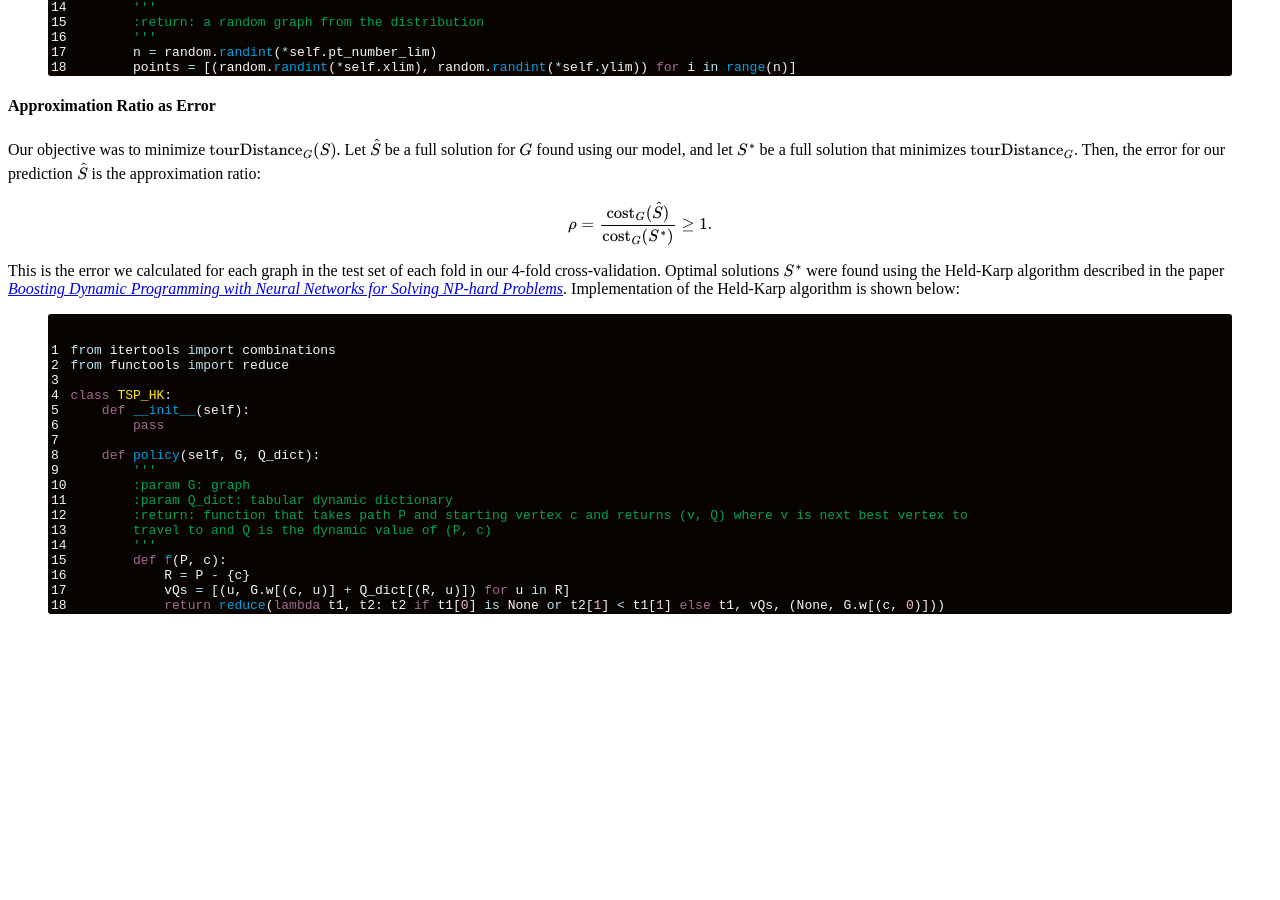
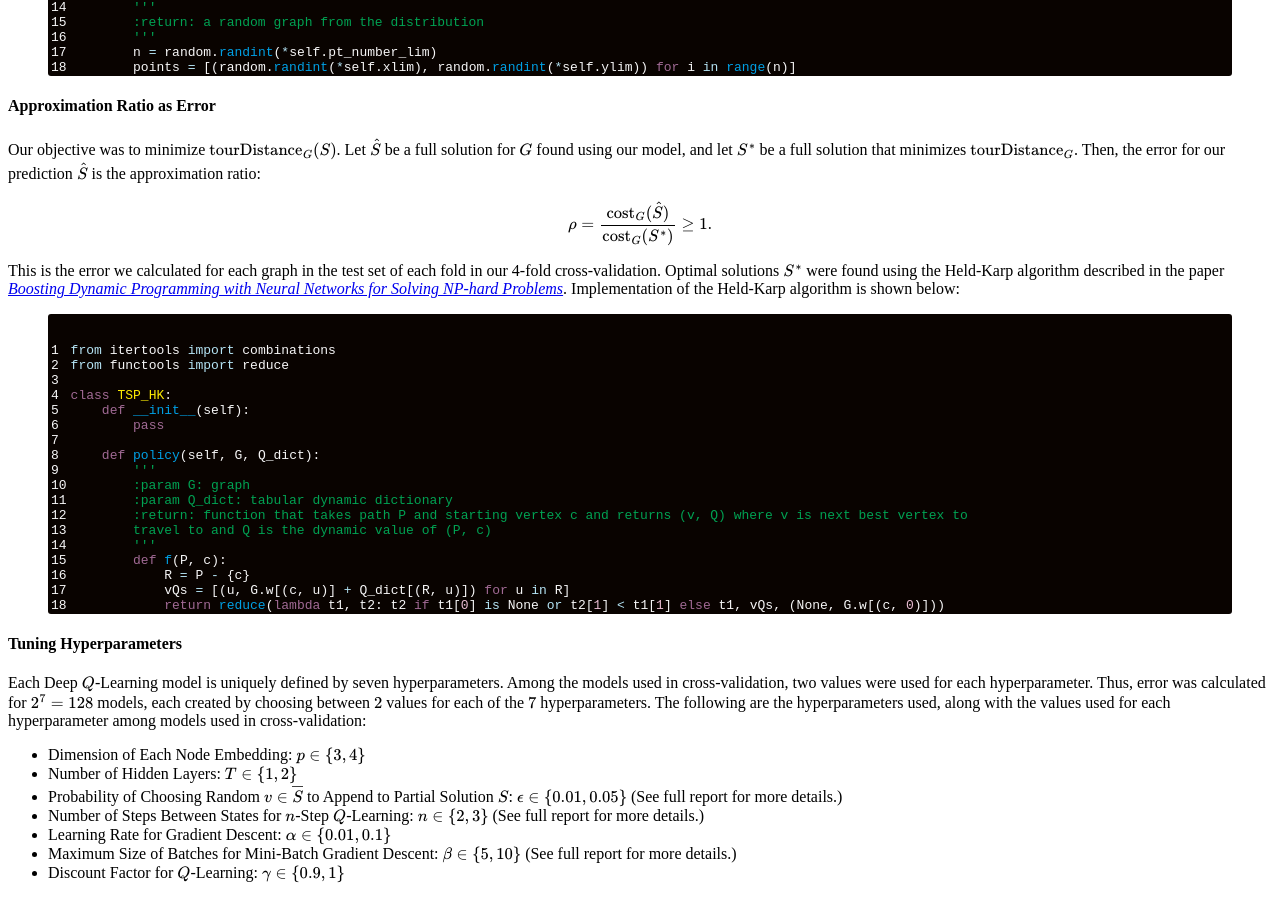
Before and after one commit to CategorIAN/categorian.github.io, a Jekyll site: the page built from projects/msu/m_508/q_learning_for_tsp.md, in a window 1280 px wide and 900 px high, scrolled down 2545 px. Built offline with Jekyll 4.4.1, drawn with Linux system fonts in a browser that asks for light colours; formulas are drawn with MathJax 3; before the commit the page ends 3175 px from its top, so only the background shows below that.

Commit message:
Update q_learning_for_tsp.md

```diff
--- a/projects/msu/m_508/q_learning_for_tsp.md
+++ b/projects/msu/m_508/q_learning_for_tsp.md
@@ -322,3 +322,17 @@ class TSP_HK:
         return self.calculateWalkfromQ(G, Q_dict)
 {%endhighlight%}
 </p>
+
+<h4>Tuning Hyperparameters</h4>
+<p>
+Each Deep \(Q\)-Learning model is uniquely defined by seven hyperparameters. Among the models used in cross-validation, two values were used for each hyperparameter. Thus, error was calculated for \(2^7=128\) models, each created by choosing between \(2\) values for each of the \(7\) hyperparameters. The following are the hyperparameters used, along with the values used for each hyperparameter among models used in cross-validation:
+<ul>
+    <li>Dimension of Each Node Embedding: \(p \in \{3, 4\}\)</li>
+    <li>Number of Hidden Layers: \(T \in \{1, 2\}\)</li>
+    <li>Probability of Choosing Random \(v\in \overline{S}\) to Append to Partial Solution \(S\): \(\epsilon\in \{0.01, 0.05\}\) (See full report for more details.) </li>
+    <li>Number of Steps Between States for \(n\)-Step \(Q\)-Learning: \(n \in \{2, 3\}\) (See full report for more details.)</li>
+    <li> Learning Rate for Gradient Descent: \(\alpha \in \{0.01, 0.1\}\)  </li>
+    <li>Maximum Size of Batches for Mini-Batch Gradient Descent: \(\beta \in \{5, 10\}\) (See full report for more details.) </li>
+    <li>Discount Factor for \(Q\)-Learning: \(\gamma \in \{0.9, 1\}\) </li>
+</ul>
+</p>
```
